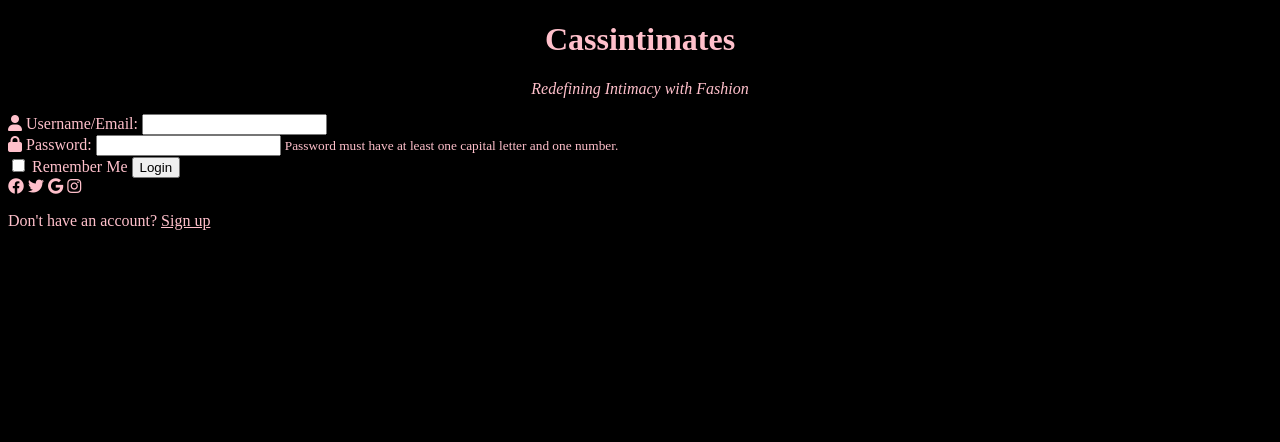
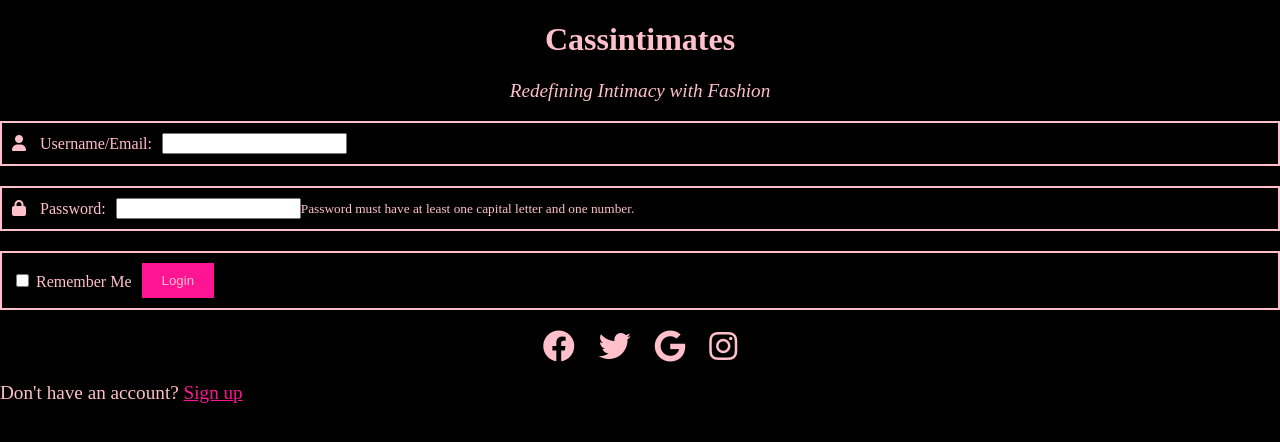
Before and after one commit to christabely/Login1, a plain HTML site: page index.html in a window 1280 px wide. Drawn offline with Linux system fonts and the light colour scheme.

Commit message:
Update styles.css

```diff
--- a/styles.css
+++ b/styles.css
@@ -1,23 +1,87 @@
-body.black-background {
+body {
+    margin: 0;
+    padding: 0;
+    box-sizing: border-box;
+}
+
+h1 {
+    font-size: 2em;
+}
+
+p {
+    font-size: 1.2em;
+}
+
+#usernameOrEmailContainer,
+#passwordContainer,
+#loginContainer {
+    background-color: black;
+    padding: 10px;
+    border: 2px solid pink;
+    margin-bottom: 20px;
+    display: flex;
+    align-items: center;
+}
+
+#usernameOrEmailContainer label,
+#passwordContainer label,
+#loginContainer label {
+    margin-right: 10px;
+    color: pink;
+}
+
+#usernameOrEmailContainer input,
+#passwordContainer input {
+    color: pink;
+}
+
+#passwordIcon,
+#usernameOrEmailIcon {
+    margin-right: 10px;
+    color: pink;
+}
+
+#loginContainer label,
+#loginButton {
+    color: pink;
+}
+
+#loginButton {
+    background-color: #ff1493;
+    padding: 10px 20px;
+    border: none;
+    cursor: pointer;
+}
+
+#socialIconsContainer {
+    text-align: center;
+    margin: 20px;
+}
+
+#socialIconsContainer i {
+    font-size: 2em;
+    margin: 0 10px;
+    cursor: pointer;
+    color: pink;
+}
+
+#signUpLink a {
+    color: #ff1493;
+}
+
+.black-background {
     background-color: black;
     color: pink;
 }
 
-h1.cursive-font {
+.cursive-font {
     text-align: center;
     font-family: 'cursive';
 }
 
-p.italic-text {
+.italic-text {
     text-align: center;
     font-style: italic;
-}
-
-.login-container {
-    border: 2px solid pink;
-    padding: 20px;
-    margin: 20px;
-    text-align: center;
 }
 
 .login-container small {
@@ -28,11 +92,6 @@ p.italic-text {
     text-align: center;
 }
 
-.social-media-icons {
-    text-align: center;
-    margin: 20px;
-}
-
 .pink-text {
     color: pink;
 }
```
